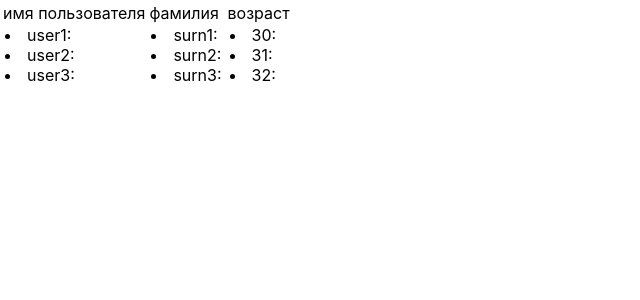
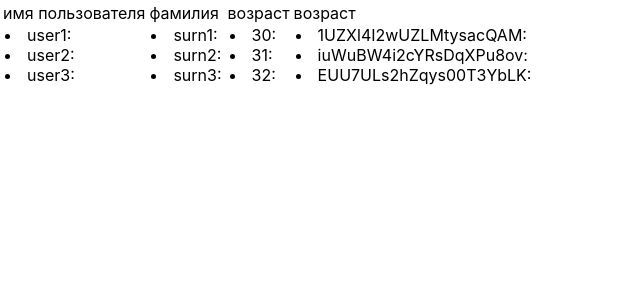
Before and after one commit to JustANormalThing/ReactProject, a React (Create React App) app: page / in a window 1280 px wide. Shown: the top 300 px of the page, without its empty margins (0-640 px from the left). Built offline with nearby package versions, Linux system fonts and the light colour scheme.

Commit message:
Test47-50

```diff
--- a/package.json
+++ b/package.json
@@ -6,9 +6,11 @@
     "@testing-library/jest-dom": "^5.17.0",
     "@testing-library/react": "^13.4.0",
     "@testing-library/user-event": "^13.5.0",
+    "nanoid": "^3.3.7",
     "react": "^18.2.0",
     "react-dom": "^18.2.0",
     "react-scripts": "5.0.1",
+    "react-uuid": "^2.0.0",
     "web-vitals": "^2.1.4"
   },
   "scripts": {
--- a/src/App.js
+++ b/src/App.js
@@ -1,4 +1,6 @@
 import React from 'react';
+import { nanoid } from 'nanoid'
+import uuid from 'react-uuid';
 
 //function App() {
  // return <div>
@@ -455,14 +457,19 @@ function App() {
 */
 
 const users = [
-	{id: 1 ,name: 'user1', surn: 'surn1', age: 30},
-	{id: 2,name: 'user2', surn: 'surn2', age: 31},
-	{id: 3,name: 'user3', surn: 'surn3', age: 32},
+	{id: nanoid() ,name: 'user1', surn: 'surn1', age: 30},
+	{id: nanoid(),name: 'user2', surn: 'surn2', age: 31},
+	{id: nanoid(),name: 'user3', surn: 'surn3', age: 32},
 ];
 
 
 function App() {
 
+	const test = users.map(function(item){
+		return <li key = {item.id}>
+			<span>{item.id}</span>:
+		</li>
+	});
 	const name1 = users.map(function(item){
 		return <li key = {item.id}>
 			<span>{item.name}</span>:
@@ -484,8 +491,13 @@ function App() {
 				<td>имя пользователя <tbody>{name1}</tbody></td>
 				<td>фамилия<tbody>{surn1}</tbody></td>
 				<td>возраст<tbody>{age1}</tbody></td>
+				<td>возраст<tbody>{test}</tbody></td>
 			</tr>
 		</thead>
+		<tbody>
+
+		</tbody>
 	</table>
 }
+
 export default App;
```
Also changed, not shown: 1 other file (tests, documents, lock files or other folders).
